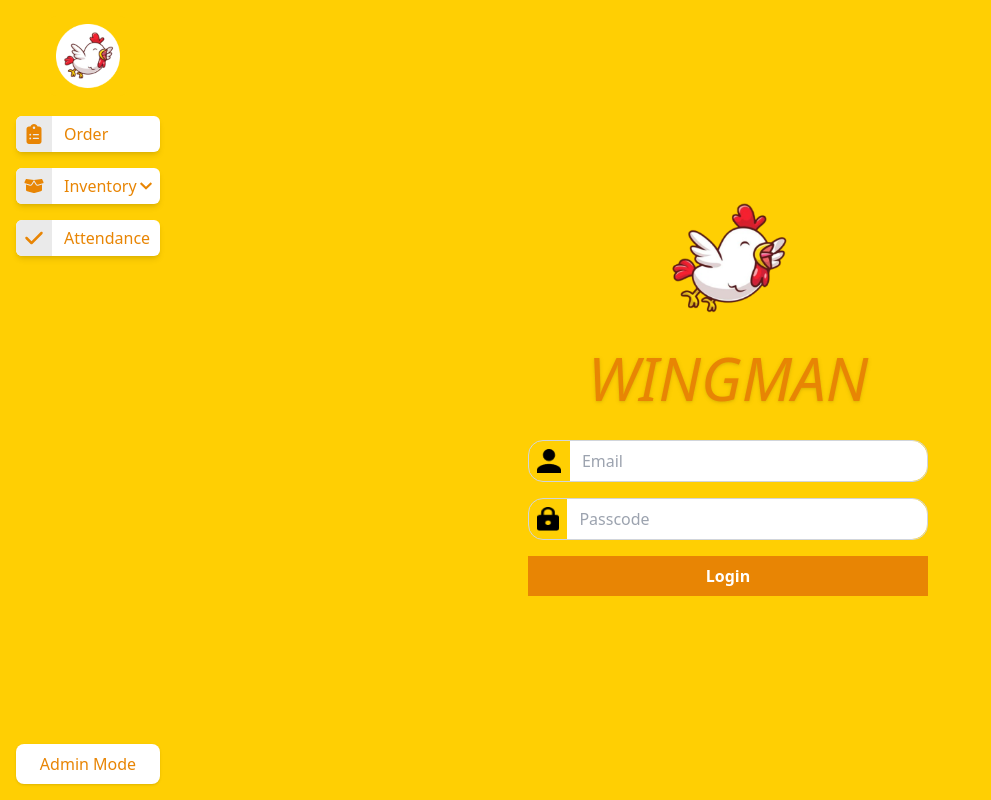
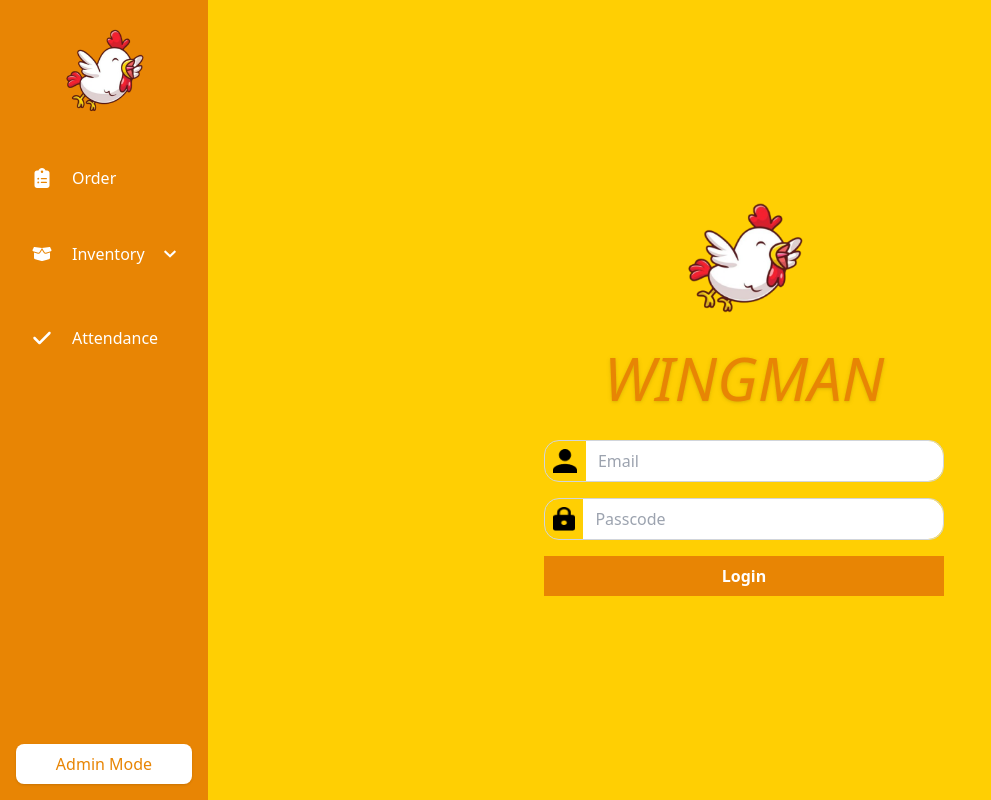
Before and after one commit to mugikarl/Wingman, a React (Vite) app in the folder frontend/: page /login in a window 1280 px wide. Shown: the whole page, without its empty margins (0-991 px from the left). Built offline with nearby package versions, Linux system fonts and the light colour scheme.

Commit message:
updated design for sidebar, not finished yet

```diff
--- a/frontend/src/App.jsx
+++ b/frontend/src/App.jsx
@@ -56,7 +56,7 @@ const App = () => {
 
   return (
     <Router>
-      <div className="flex h-screen">
+      <div className="flex">
         {/* Overall Sidebar is always rendered */}
         <Sidebar isAdmin={isAdmin} setIsAdmin={setIsAdmin} />
         <div className="flex-grow">
--- a/frontend/src/components/navigations/Sidebar.jsx
+++ b/frontend/src/components/navigations/Sidebar.jsx
@@ -9,6 +9,7 @@ import {
   FaChartLine,
   FaClipboardList,
   FaCheck,
+  FaHouse,
 } from "react-icons/fa6";
 
 const Sidebar = ({ isAdmin, setIsAdmin }) => {
@@ -49,15 +50,17 @@ const Sidebar = ({ isAdmin, setIsAdmin }) => {
   };
 
   return (
-    <div className="w-44 bg-[#FFCF03] flex flex-col justify-between items-center py-4 gap-5">
+    <div className="w-52 bg-[#E88504] flex flex-col justify-between py-4 gap-5 h-screen overflow-hidden">
       {/* Logo */}
-      <Link to={isAdmin ? "/dashboard-admin" : "/dashboard"}>
-        <button className="flex items-center justify-center bg-[#FFCF03] p-2 rounded-lg w-full">
-          <img src="/images/logo.png" alt="Logo" className="w-16 h-16" />
-        </button>
-      </Link>
+      <div className="flex items-center justify-center">
+        <Link to={isAdmin ? "/dashboard-admin" : "/dashboard"}>
+          <button className="flex p-2 rounded-lg w-full justify-center">
+            <img src="/images/bawkbawk.png" alt="Logo" className="w-24" />
+          </button>
+        </Link>
+      </div>
 
-      {/* Navigation Buttons */}
+      {/* Navigation Buttons (no sidebar scrolling) */}
       <div className="flex-grow flex flex-col w-full px-4 gap-4">
         {isAdmin ? (
           <>
@@ -65,13 +68,12 @@ const Sidebar = ({ isAdmin, setIsAdmin }) => {
             <Link to="/dashboard-admin/ordertable">
               <button
                 onClick={() => handleMainButtonClick("order")}
-                className={`flex items-center ${
-                  activeButton === "order" ? "bg-[#eaeaea]" : "bg-white"
-                } text-[#E88504] rounded-md shadow-md hover:shadow-lg transition-shadow duration-200 w-full overflow-hidden`}
+                className={`flex items-center py-3 px-2 rounded-xl text-white transition-all duration-200 w-full overflow-hidden ${
+                  activeButton === "order" ? "bg-white/10" : "bg-transparent"
+                } hover:bg-white/10`}
               >
-                <div className="flex items-center justify-center bg-[#eaeaea] p-2">
-                  <FaClipboard className="w-5 h-5 text-[#E88504]" />{" "}
-                  {/* Replaced with icon */}
+                <div className="flex items-center justify-center p-2">
+                  <FaClipboard className="w-5 h-5 text-white" />
                 </div>
                 <span className="flex-1 text-left pl-3">Order</span>
               </button>
@@ -81,16 +83,16 @@ const Sidebar = ({ isAdmin, setIsAdmin }) => {
             <div className="flex flex-col gap-2">
               <button
                 onClick={toggleInventoryDropdown}
-                className={`flex items-center ${
-                  activeButton === "inventory" ? "bg-[#eaeaea]" : "bg-white"
-                } text-[#E88504] rounded-md shadow-md hover:shadow-lg transition-shadow duration-200 w-full overflow-hidden`}
+                className={`flex items-center py-3 px-2 rounded-xl text-white transition-all duration-200 w-full overflow-hidden ${
+                  activeButton === "inventory"
+                    ? "bg-white/10"
+                    : "bg-transparent"
+                } hover:bg-white/10`}
               >
-                <div className="flex items-center justify-center bg-[#eaeaea] p-2">
-                  <FaBoxOpen className="w-5 h-5 text-[#E88504]" />{" "}
-                  {/* Replaced with icon */}
+                <div className="flex items-center justify-center p-2">
+                  <FaBoxOpen className="w-5 h-5 text-white" />
                 </div>
                 <span className="flex-1 text-left pl-3">Inventory</span>
-                {/* Dropdown Arrow */}
                 <span className="pr-2">
                   {isInventoryDropdownOpen ? (
                     <FaChevronUp className="w-3 h-4" />
@@ -100,15 +102,21 @@ const Sidebar = ({ isAdmin, setIsAdmin }) => {
                 </span>
               </button>
 
-              {/* Dropdown Menu */}
-              {isInventoryDropdownOpen && (
-                <div className="flex flex-col gap-2 pl-6 bg-[#ffffff] p-2 rounded-md">
+              {/* Dropdown Menu with Sliding Animation and Scrollable Area */}
+              <div
+                className={`overflow-y-auto custom-scrollbar transition-[max-height] duration-300 ${
+                  isInventoryDropdownOpen ? "max-h-96" : "max-h-0"
+                }`}
+              >
+                <div className="flex flex-col gap-2 pl-6 p-2 bg-transparent rounded-md">
                   <Link to="/inventory">
                     <button
                       onClick={() => handleDropdownButtonClick("inventory")}
-                      className={`text-[#E88504] ${
-                        activeDropdownButton === "inventory" ? "font-bold" : ""
-                      }`}
+                      className={`flex items-center py-2 px-2 rounded-xl text-white transition-all duration-200 w-full overflow-hidden ${
+                        activeDropdownButton === "inventory"
+                          ? "bg-white/10 font-bold"
+                          : "bg-transparent"
+                      } hover:bg-white/10`}
                     >
                       <span className="flex-1 text-left pl-3">Inventory</span>
                     </button>
@@ -118,9 +126,11 @@ const Sidebar = ({ isAdmin, setIsAdmin }) => {
                       <Link to="/dashboard-admin/items">
                         <button
                           onClick={() => handleDropdownButtonClick("items")}
-                          className={`text-[#E88504] ${
-                            activeDropdownButton === "items" ? "font-bold" : ""
-                          }`}
+                          className={`flex items-center py-2 px-2 rounded-xl text-white transition-all duration-200 w-full overflow-hidden ${
+                            activeDropdownButton === "items"
+                              ? "bg-white/10 font-bold"
+                              : "bg-transparent"
+                          } hover:bg-white/10`}
                         >
                           <span className="flex-1 text-left pl-3">Items</span>
                         </button>
@@ -128,9 +138,11 @@ const Sidebar = ({ isAdmin, setIsAdmin }) => {
                       <Link to="/dashboard-admin/menu">
                         <button
                           onClick={() => handleDropdownButtonClick("menu")}
-                          className={`text-[#E88504] ${
-                            activeDropdownButton === "menu" ? "font-bold" : ""
-                          }`}
+                          className={`flex items-center py-2 px-2 rounded-xl text-white transition-all duration-200 w-full overflow-hidden ${
+                            activeDropdownButton === "menu"
+                              ? "bg-white/10 font-bold"
+                              : "bg-transparent"
+                          } hover:bg-white/10`}
                         >
                           <span className="flex-1 text-left pl-3">Menu</span>
                         </button>
@@ -140,9 +152,11 @@ const Sidebar = ({ isAdmin, setIsAdmin }) => {
                   <Link to="/stockin">
                     <button
                       onClick={() => handleDropdownButtonClick("stockin")}
-                      className={`text-[#E88504] ${
-                        activeDropdownButton === "stockin" ? "font-bold" : ""
-                      }`}
+                      className={`flex items-center py-2 px-2 rounded-xl text-white transition-all duration-200 w-full overflow-hidden ${
+                        activeDropdownButton === "stockin"
+                          ? "bg-white/10 font-bold"
+                          : "bg-transparent"
+                      } hover:bg-white/10`}
                     >
                       <span className="flex-1 text-left pl-3">Stock In</span>
                     </button>
@@ -150,28 +164,31 @@ const Sidebar = ({ isAdmin, setIsAdmin }) => {
                   <Link to="/stockout">
                     <button
                       onClick={() => handleDropdownButtonClick("stockout")}
-                      className={`text-[#E88504] ${
-                        activeDropdownButton === "stockout" ? "font-bold" : ""
-                      }`}
+                      className={`flex items-center py-2 px-2 rounded-xl text-white transition-all duration-200 w-full overflow-hidden ${
+                        activeDropdownButton === "stockout"
+                          ? "bg-white/10 font-bold"
+                          : "bg-transparent"
+                      } hover:bg-white/10`}
                     >
                       <span className="flex-1 text-left pl-3">Disposed</span>
                     </button>
                   </Link>
                 </div>
-              )}
+              </div>
             </div>
 
             {/* Staff Profile Button */}
             <Link to="/dashboard-admin/staffprofile">
               <button
                 onClick={() => handleMainButtonClick("staffprofile")}
-                className={`flex items-center ${
-                  activeButton === "staffprofile" ? "bg-[#eaeaea]" : "bg-white"
-                } text-[#E88504] rounded-md shadow-md hover:shadow-lg transition-shadow duration-200 w-full overflow-hidden`}
+                className={`flex items-center py-3 px-2 rounded-xl text-white transition-all duration-200 w-full overflow-hidden ${
+                  activeButton === "staffprofile"
+                    ? "bg-white/10"
+                    : "bg-transparent"
+                } hover:bg-white/10`}
               >
-                <div className="flex items-center justify-center bg-[#eaeaea] p-2">
-                  <FaUser className="w-5 h-5 text-[#E88504]" />{" "}
-                  {/* Replaced with icon */}
+                <div className="flex items-center justify-center p-2">
+                  <FaUser className="w-5 h-5 text-white" />
                 </div>
                 <span className="flex-1 text-left pl-3">Staff Profile</span>
               </button>
@@ -181,13 +198,12 @@ const Sidebar = ({ isAdmin, setIsAdmin }) => {
             <Link to="/dashboard-admin/sales">
               <button
                 onClick={() => handleMainButtonClick("sales")}
-                className={`flex items-center ${
-                  activeButton === "sales" ? "bg-[#eaeaea]" : "bg-white"
-                } text-[#E88504] rounded-md shadow-md hover:shadow-lg transition-shadow duration-200 w-full overflow-hidden`}
+                className={`flex items-center py-3 px-2 rounded-xl text-white transition-all duration-200 w-full overflow-hidden ${
+                  activeButton === "sales" ? "bg-white/10" : "bg-transparent"
+                } hover:bg-white/10`}
               >
-                <div className="flex items-center justify-center bg-[#eaeaea] p-2">
-                  <FaChartLine className="w-5 h-5 text-[#E88504]" />{" "}
-                  {/* Replaced with icon */}
+                <div className="flex items-center justify-center p-2">
+                  <FaChartLine className="w-5 h-5 text-white" />
                 </div>
                 <span className="flex-1 text-left pl-3">Sales</span>
               </button>
@@ -199,13 +215,12 @@ const Sidebar = ({ isAdmin, setIsAdmin }) => {
             <Link to="/ordertable">
               <button
                 onClick={() => handleMainButtonClick("order")}
-                className={`flex items-center ${
-                  activeButton === "order" ? "bg-[#eaeaea]" : "bg-white"
-                } text-[#E88504] rounded-md shadow-md hover:shadow-lg transition-shadow duration-200 w-full overflow-hidden`}
+                className={`flex items-center py-3 px-2 rounded-xl text-white transition-all duration-200 w-full overflow-hidden ${
+                  activeButton === "order" ? "bg-white/10" : "bg-transparent"
+                } hover:bg-white/10`}
               >
-                <div className="flex items-center justify-center bg-[#eaeaea] p-2">
-                  <FaClipboardList className="w-5 h-5 text-[#E88504]" />{" "}
-                  {/* Replaced with icon */}
+                <div className="flex items-center justify-center p-2">
+                  <FaClipboardList className="w-5 h-5 text-white" />
                 </div>
                 <span className="flex-1 text-left pl-3">Order</span>
               </button>
@@ -215,16 +230,16 @@ const Sidebar = ({ isAdmin, setIsAdmin }) => {
             <div className="flex flex-col gap-2">
               <button
                 onClick={toggleInventoryDropdown}
-                className={`flex items-center ${
-                  activeButton === "inventory" ? "bg-[#eaeaea]" : "bg-white"
-                } text-[#E88504] rounded-md shadow-md hover:shadow-lg transition-shadow duration-200 w-full overflow-hidden`}
+                className={`flex items-center py-3 px-2 rounded-xl text-white transition-all duration-200 w-full overflow-hidden ${
+                  activeButton === "inventory"
+                    ? "bg-white/10"
+                    : "bg-transparent"
+                } hover:bg-white/10`}
               >
-                <div className="flex items-center justify-center bg-[#eaeaea] p-2">
-                  <FaBoxOpen className="w-5 h-5 text-[#E88504]" />{" "}
-                  {/* Replaced with icon */}
+                <div className="flex items-center justify-center p-2">
+                  <FaBoxOpen className="w-5 h-5 text-white" />
                 </div>
                 <span className="flex-1 text-left pl-3">Inventory</span>
-                {/* Dropdown Arrow */}
                 <span className="pr-2">
                   {isInventoryDropdownOpen ? (
                     <FaChevronUp className="w-3 h-4" />
@@ -234,15 +249,21 @@ const Sidebar = ({ isAdmin, setIsAdmin }) => {
                 </span>
               </button>
 
-              {/* Dropdown Menu */}
-              {isInventoryDropdownOpen && (
-                <div className="flex flex-col gap-2 bg-[#ffffff] p-2 rounded-md w-full">
+              {/* Dropdown Menu with Sliding Animation and Scrollable Area */}
+              <div
+                className={`overflow-y-auto custom-scrollbar transition-[max-height] duration-300 ${
+                  isInventoryDropdownOpen ? "max-h-96" : "max-h-0"
+                }`}
+              >
+                <div className="flex flex-col gap-2 bg-transparent p-2 rounded-md w-full">
                   <Link to="/inventory">
                     <button
                       onClick={() => handleDropdownButtonClick("inventory")}
-                      className={`text-[#E88504] ${
-                        activeDropdownButton === "inventory" ? "font-bold" : ""
-                      }`}
+                      className={`flex items-center py-2 px-2 rounded-xl text-white transition-all duration-200 w-full overflow-hidden ${
+                        activeDropdownButton === "inventory"
+                          ? "bg-white/10 font-bold"
+                          : "bg-transparent"
+                      } hover:bg-white/10`}
                     >
                       <span className="flex-1 text-left pl-3">Inventory</span>
                     </button>
@@ -250,9 +271,11 @@ const Sidebar = ({ isAdmin, setIsAdmin }) => {
                   <Link to="/stockin">
                     <button
                       onClick={() => handleDropdownButtonClick("stockin")}
-                      className={`text-[#E88504] ${
-                        activeDropdownButton === "stockin" ? "font-bold" : ""
-                      }`}
+                      className={`flex items-center py-2 px-2 rounded-xl text-white transition-all duration-200 w-full overflow-hidden ${
+                        activeDropdownButton === "stockin"
+                          ? "bg-white/10 font-bold"
+                          : "bg-transparent"
+                      } hover:bg-white/10`}
                     >
                       <span className="flex-1 text-left pl-3">Stock In</span>
                     </button>
@@ -260,28 +283,31 @@ const Sidebar = ({ isAdmin, setIsAdmin }) => {
                   <Link to="/stockout">
                     <button
                       onClick={() => handleDropdownButtonClick("stockout")}
-                      className={`text-[#E88504] ${
-                        activeDropdownButton === "stockout" ? "font-bold" : ""
-                      }`}
+                      className={`flex items-center py-2 px-2 rounded-xl text-white transition-all duration-200 w-full overflow-hidden ${
+                        activeDropdownButton === "stockout"
+                          ? "bg-white/10 font-bold"
+                          : "bg-transparent"
+                      } hover:bg-white/10`}
                     >
                       <span className="flex-1 text-left pl-3">Disposed</span>
                     </button>
                   </Link>
                 </div>
-              )}
+              </div>
             </div>
 
             {/* Attendance Button */}
             <Link to="/attendance">
               <button
                 onClick={() => handleMainButtonClick("attendance")}
-                className={`flex items-center ${
-                  activeButton === "attendance" ? "bg-[#eaeaea]" : "bg-white"
-                } text-[#E88504] rounded-md shadow-md hover:shadow-lg transition-shadow duration-200 w-full overflow-hidden`}
+                className={`flex items-center py-3 px-2 rounded-xl text-white transition-all duration-200 w-full overflow-hidden ${
+                  activeButton === "attendance"
+                    ? "bg-white/10"
+                    : "bg-transparent"
+                } hover:bg-white/10`}
               >
-                <div className="flex items-center justify-center bg-[#eaeaea] p-2">
-                  <FaCheck className="w-5 h-5 text-[#E88504]" />{" "}
-                  {/* Replaced with icon */}
+                <div className="flex items-center justify-center p-2">
+                  <FaCheck className="w-5 h-5 text-white" />
                 </div>
                 <span className="flex-1 text-left pl-3">Attendance</span>
               </button>
@@ -293,7 +319,6 @@ const Sidebar = ({ isAdmin, setIsAdmin }) => {
       {/* Bottom Section: Login/Logout Button */}
       <div className="w-full px-4">
         {isAdmin ? (
-          // When logged in as admin, show Logout
           <button
             onClick={handleLogout}
             className="flex items-center justify-center bg-white text-[#E88504] p-2 rounded-lg shadow hover:shadow-lg w-full"
--- a/frontend/src/components/tables/Table.jsx
+++ b/frontend/src/components/tables/Table.jsx
@@ -4,7 +4,7 @@ const Table = ({ columns, data, rowOnClick }) => {
   return (
     <div className="table-container border rounded-lg shadow overflow-x-auto">
       <table className="table-auto w-full text-left">
-        <thead className="bg-[#f4d47c] h-12 font-bold">
+        <thead className="bg-[#E88504] text-white h-12 font-bold">
           <tr>
             {columns.map((column, index) => (
               <th key={index} className="p-2">
@@ -20,8 +20,8 @@ const Table = ({ columns, data, rowOnClick }) => {
                 key={rowIndex}
                 className={`${
                   rowIndex % 2 === 0
-                    ? "bg-[#fdf6e3] hover:bg-[#fdf6e3]/70"
-                    : "bg-[#f4d47c]/70 hover:bg-[#f4d47c]/50"
+                    ? "bg-white hover:bg-white/70"
+                    : "bg-white hover:bg-white/70"
                 } border-b cursor-pointer`}
                 onClick={() => rowOnClick && rowOnClick(rowIndex)}
               >
--- a/frontend/src/index.css
+++ b/frontend/src/index.css
@@ -2,4 +2,4 @@
 @tailwind components;
 @tailwind utilities;
 
-@import url('https://fonts.googleapis.com/css2?family=Bangers&display=swap');
+@import url("https://fonts.googleapis.com/css2?family=Bangers&display=swap");
--- a/frontend/src/pages/Order/Ordertable.jsx
+++ b/frontend/src/pages/Order/Ordertable.jsx
@@ -120,10 +120,10 @@ const OrderTable = () => {
   };
 
   return (
-    <div className="p-4">
+    <div className="h-screen p-4 bg-[#D3DBDD]">
       <div className="flex justify-between items-start mb-4">
         <div>
-          <h2 className="text-xl font-semibold">Order List</h2>
+          <h2 className="text-xl font-semibold text-[#E88504]">Order List</h2>
           <div className="flex space-x-2 mt-2">
             {["All", "Pending", "Completed", "Cancelled"].map((status) => (
               <button
```
Also changed, not shown: frontend/public/images/bawkbawk.png (added), frontend/public/images/logo3.png (added).
